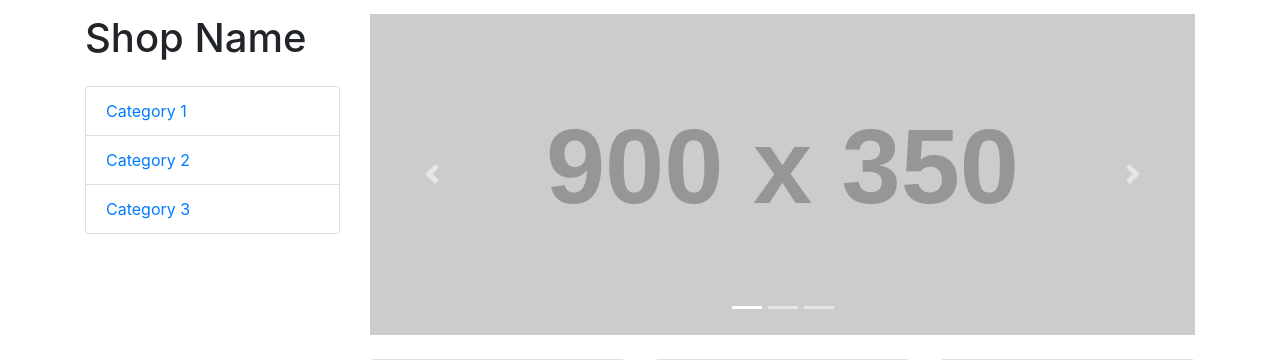
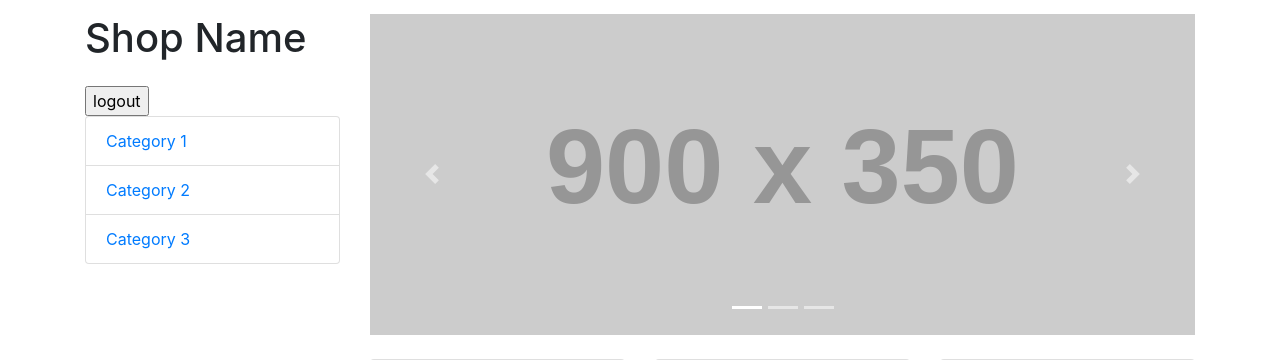
Before and after one commit to skkuse/2019spring_41class_team4, a Django app: template untitled/templates/main.html in a window 1280 px wide. Shown: the part 66-426 px from the top of the page. Run offline with Django 3.2, Linux system fonts and the light colour scheme; the template is opened without the code that fills it, so the values that code supplies are empty; grey boxes labelled with a size stand in for pictures from a placeholder-image service; some libraries are stand-ins or nearby versions.

Commit message:
main에 로그아웃버튼 추가
main에 로그아웃버튼 추가

```diff
--- a/untitled/templates/main.html
+++ b/untitled/templates/main.html
@@ -66,12 +66,20 @@
       <div class="col-lg-3">
 
         <h1 class="my-4">Shop Name</h1>
+          <form  method="POST" action="{% url 'logout' %}" class="form logout">{% csrf_token %}
+
+            <div class="form__field">
+                <input type="submit" value="logout">
+            </div>
+
+          </form>
         <div class="list-group">
           <a href="#" class="list-group-item">Category 1</a>
           <a href="#" class="list-group-item">Category 2</a>
           <a href="#" class="list-group-item">Category 3</a>
         </div>
       </div>
+
       <!-- /.col-lg-3 -->
 
       <div class="col-lg-9">
```
